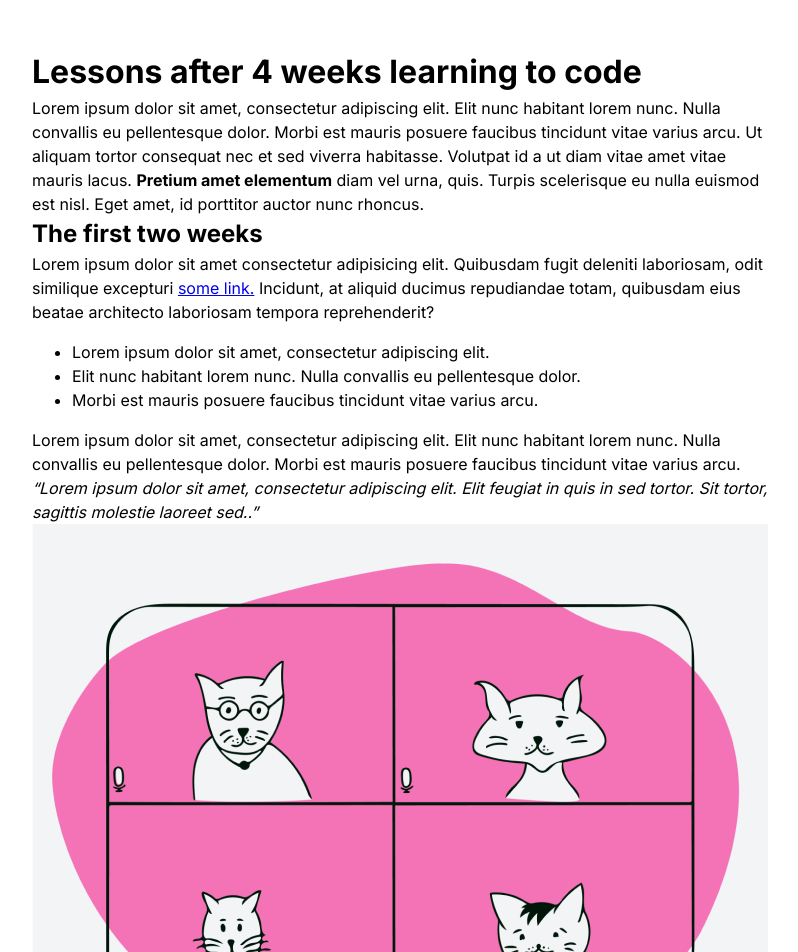
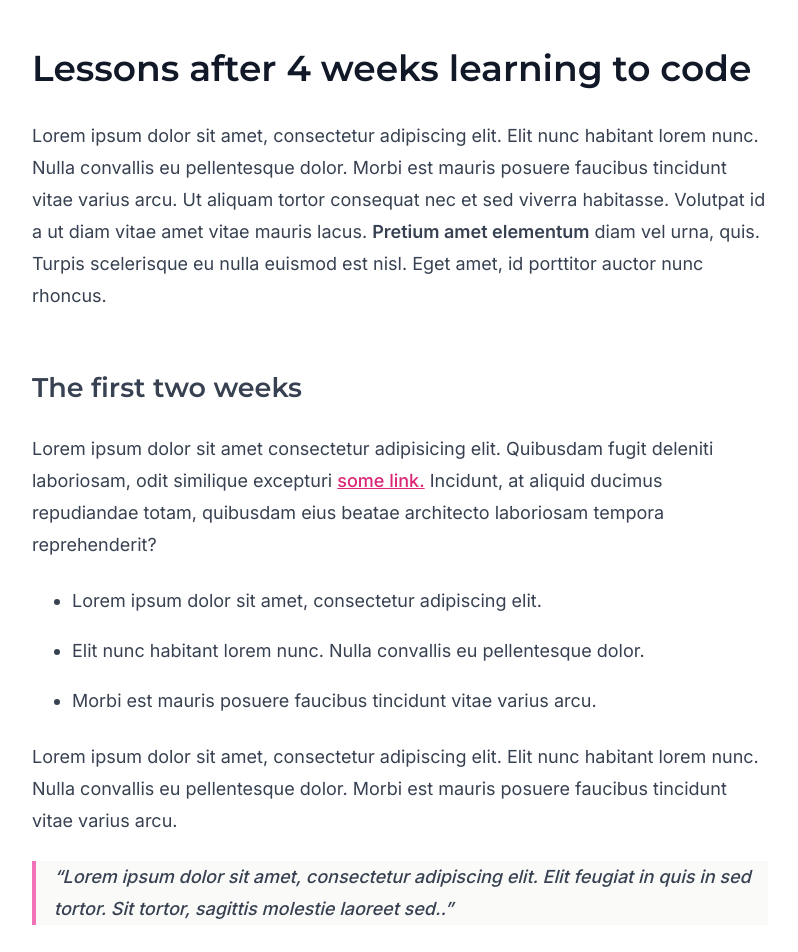
Before and after one commit to carlosxd753/codeable-blog-c6, a plain HTML site: page index.html in a window 1280 px wide. Shown: the top 952 px of the page, without its empty margins (240-1038 px from the left). Drawn offline with Linux system fonts and the light colour scheme.

Commit message:
STYLE: css article

```diff
--- a/assets/css/style.css
+++ b/assets/css/style.css
@@ -1,6 +1,8 @@
-@import url('https://fonts.googleapis.com/css2?family=Inter:wght@100;200;300;400;500;600;700;800;900&display=swap');
 
 @import url("./reset.css");
+
+@import url('https://fonts.googleapis.com/css2?family=Inter:wght@100;200;300;400;500;600;700;800;900&display=swap');
+@import url('https://fonts.googleapis.com/css2?family=Montserrat:ital,wght@0,100;0,200;0,300;0,400;0,500;0,600;0,700;0,800;0,900;1,100;1,200;1,300;1,400;1,500;1,600;1,700;1,800;1,900&display=swap');
 
 /* Layouts */
 
@@ -52,3 +54,69 @@
 body {
   font-family: "Inter", -apple-system, BlinkMacSystemFont, "Segoe UI", Roboto, Oxygen, Ubuntu, Cantarell, "Open Sans", "Helvetica Neue", sans-serif;
 }
+
+.article {
+  color: #374151;
+  font-size: 18px;
+}
+
+.article h1 {
+  font-family: 'Montserrat', sans-serif;
+  font-size: 36px;
+  margin-bottom: 32px;
+  font-weight: 600;
+  color: #111827;
+  line-height: 40px;
+}
+
+.article h2 {
+  font-family: 'Montserrat', sans-serif;
+  font-weight: 600;
+  margin-top: 56px;
+  margin-bottom: 24px;
+}
+
+.article p {
+  margin: 24px 0;
+  font-weight: 400;
+  line-height: 32px;
+}
+
+.article strong {
+  font-weight: 600;
+}
+
+.article a {
+  font-weight: 500;
+  color: #DB2777;
+}
+
+.article li {
+  margin: 18px 0px;
+  line-height: 32px;
+}
+
+.article blockquote {
+  margin: 24px 0;
+  padding-left: 18px;
+  font-weight: 500;
+  font-style: italic;
+  line-height: 32px;
+  border-left: 4px solid #F472B6;
+  background-color: #FAFAF9;
+}
+
+.article figure {
+  margin: 32px 0;
+}
+
+.article figcaption {
+  color: #6B7280;
+  font-size: 16px;
+  line-height: 24px;
+  padding-top: 16px;
+}
+
+.article img {
+  border-radius: 8px;
+}
--- a/index.html
+++ b/index.html
@@ -9,7 +9,7 @@
   </head>
   <body>
     <div class="section-md">
-      <div class="container-md">
+      <div class="container-md article">
         <h1>Lessons after 4 weeks learning to code</h1>
         <p>
           Lorem ipsum dolor sit amet, consectetur adipiscing elit. Elit nunc
@@ -43,12 +43,10 @@
           mauris posuere faucibus tincidunt vitae varius arcu.
         </p>
 
-        <p>
-          <em>
-            “Lorem ipsum dolor sit amet, consectetur adipiscing elit. Elit feugiat in
-            quis in sed tortor. Sit tortor, sagittis molestie laoreet sed..”
-          </em>
-        </p>
+        <blockquote>
+          “Lorem ipsum dolor sit amet, consectetur adipiscing elit. Elit feugiat in
+          quis in sed tortor. Sit tortor, sagittis molestie laoreet sed..”
+        </blockquote>
 
         <figure>
           <img src="assets/img/cats.png" alt="some cats!" />
```
